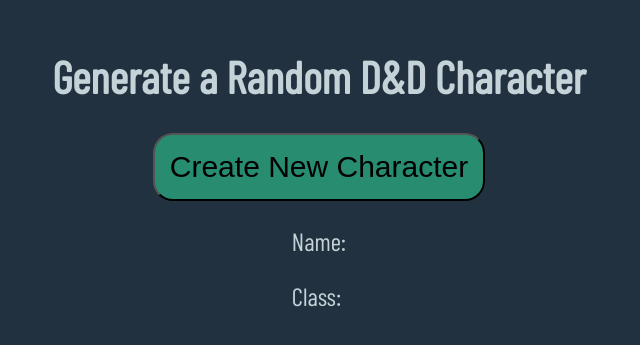
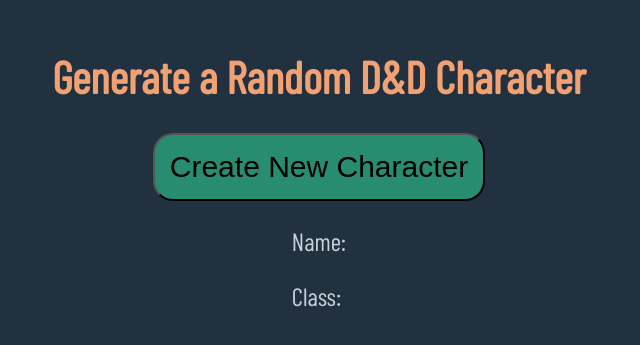
Before and after one commit to KevinOBrien8/DnD-Generator, a React (Create React App) app: page / in a window 1280 px wide. Shown: the part 101-446 px from the top of the page, without its empty margins (321-961 px from the left). Built offline with nearby package versions, Linux system fonts and the light colour scheme.

Commit message:
more styling changes

```diff
--- a/src/index.css
+++ b/src/index.css
@@ -28,6 +28,7 @@
 .charHeader {
   margin-top: 150px;
   font-size: 45px;
+  color: #f2a172;
 }
 
 .button {
@@ -52,7 +53,7 @@
 
 .eachComponent {
   text-align: center;
-  color: white;
+  color: #f2a172;
   background-color: black;
   border: 1px solid black;
   margin: 0;
```
